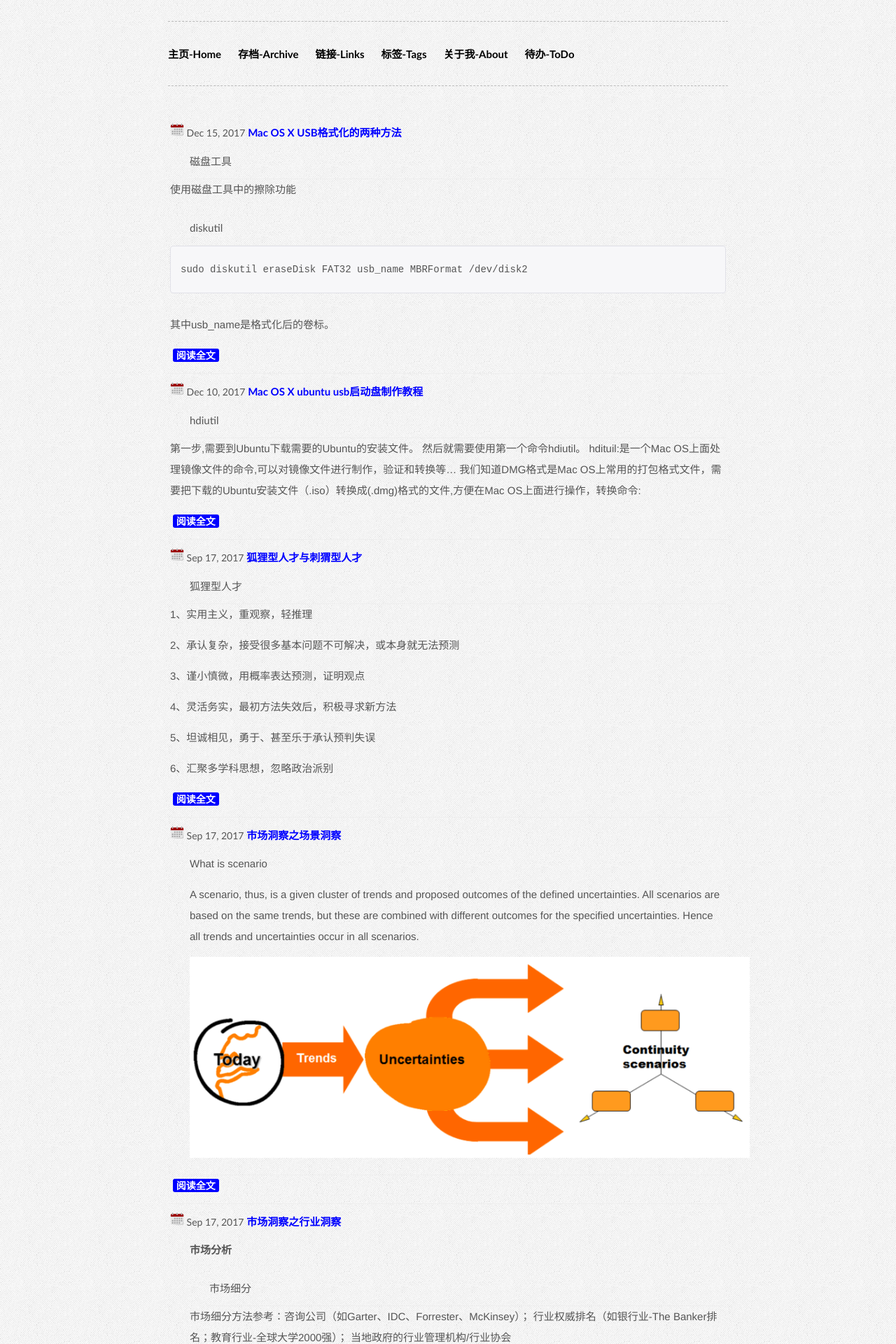
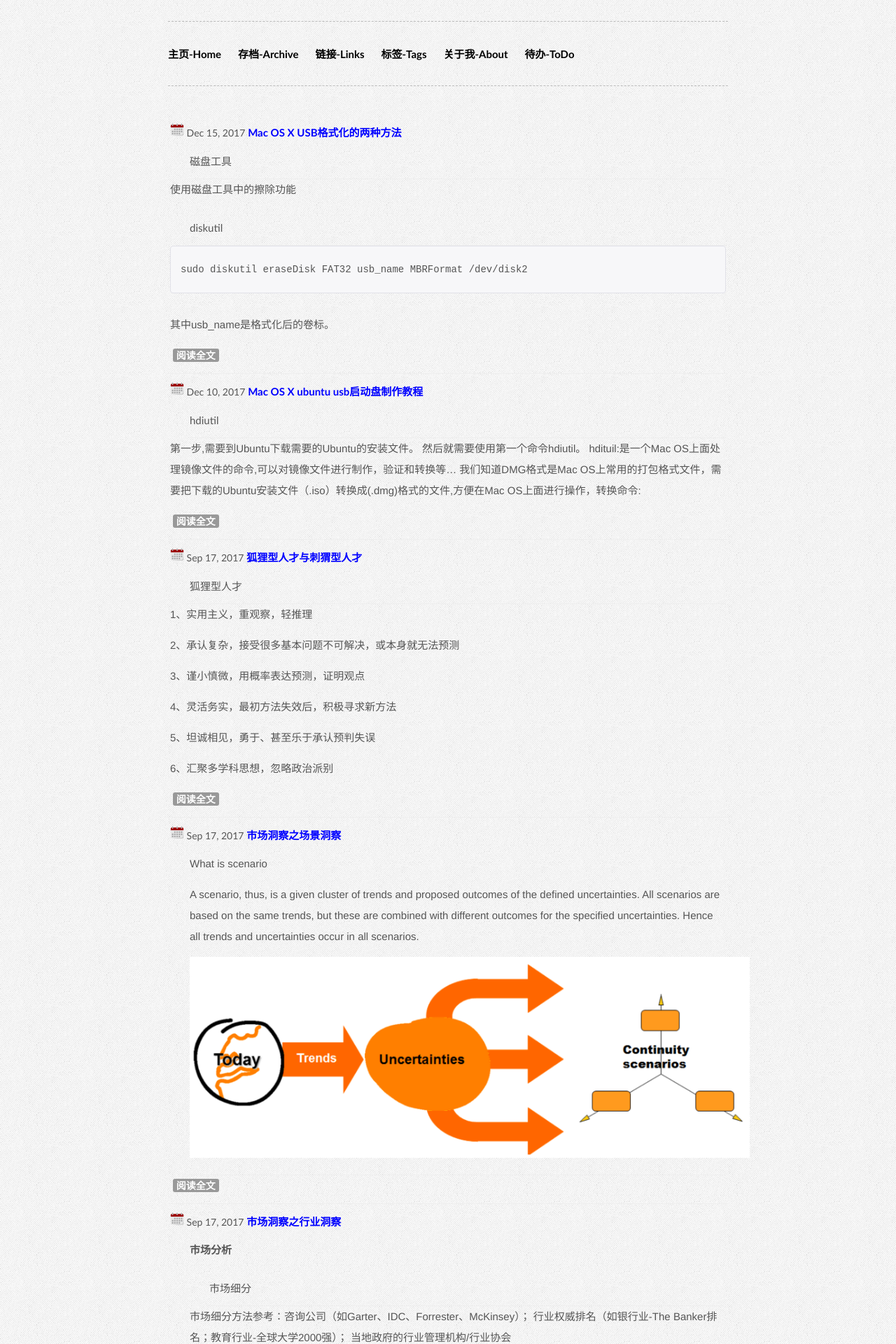
Before and after one commit to fk1091889767/tanwubin.github.io, a Jekyll site: the page built from index.html, in a window 1280 px wide. Shown: the top 1920 px of the page at 70% size. Built offline with Jekyll 4.4.1, drawn with Linux system fonts in a browser that asks for light colours; comment, search, counter and statistics services are not loaded.

Commit message:
阅读全文背景调整

```diff
--- a/assets/css/effector-wide.css
+++ b/assets/css/effector-wide.css
@@ -361,7 +361,7 @@ text-shadow: 0 1px 0 #fff;
 }
 .label-important {
     /*background-color: #b94a48;*/
-    background-color: blue;
+    /*background-color: blue;*/
     margin-right: 2mm;
 }
 .label-warning {
```
